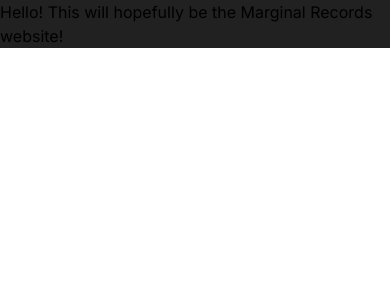
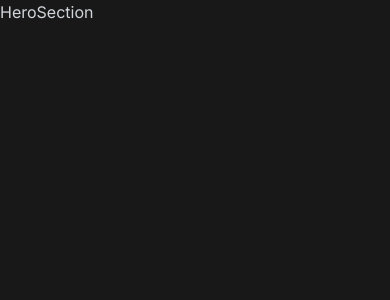
Before and after one commit to SteveVanSteve/marginal-records, a Next.js app: page / in a window 390 px wide. Shown: the top 300 px of the page. Built offline with nearby package versions, Linux system fonts and the light colour scheme.

Commit message:
Basic colour set up (change later down the line)

```diff
--- /dev/null
+++ b/app/Components/Sections/HeroSection/HeroSection.tsx
@@ -0,0 +1,9 @@
+import React from 'react'
+
+function HeroSection() {
+  return (
+    <div>HeroSection</div>
+  )
+}
+
+export default HeroSection
--- a/app/globals.css
+++ b/app/globals.css
@@ -2,9 +2,7 @@
 @tailwind components;
 @tailwind utilities;
 
-
-
-:root{
+:root {
   --colour--bg-1: #181818;
   --colour--bg-2: #212121;
   --colour--bg-3: #252525;
@@ -14,5 +12,78 @@
 }
 
 body {
-  backgroud-color: var(--colour--bg-1);
+  background-color: var(--colour--bg-1);
+  @apply text-gray-300;
 }
+
+h3 {
+  @apply text-2xl font-bold text-gray-200;
+}
+
+input,
+textarea {
+  @apply bg-transparent border-2 border-colour-2 rounded-xl;
+}
+
+body::-webkit-scrollbar {
+  width: 7px;
+}
+
+body::-webkit-scrollbar-thumb {
+  background-color: var(--colour--bg-4);
+  border-radius: 7px;
+}
+
+body::-webkit-scrollbar-track {
+  background-color: var(--colour--bg-2);
+}
+
+h1 {
+  @apply text-3xl font-bold text-white;
+}
+
+.gradient-purple {
+  display: inline-block;
+  background: radial-gradient(
+    80.97% 80.37% at 56.01% 19.03%,
+    rgb(151, 89, 245) 0%,
+    rgb(114, 99, 243) 99.23%
+  );
+}
+
+.scrolling-text {
+  line-height: 1.2;
+}
+
+.cta-button {
+  @apply inline-block px-8 py-4 text-white font-semibold bg-gradient-to-r from-purple-500 to-indigo-500 rounded-[2rem] overflow-hidden;
+}
+
+.blob {
+  position: absolute;
+  bottom: -4rem;
+  right: -3.5rem;
+  width: 6rem;
+  height: 6rem;
+  background: white;
+  border-radius: 50%;
+  opacity: 0.5;
+  transition: 0.4s ease-in-out;
+}
+
+.cta-button:hover .blob {
+  transform: scale(1.8);
+}
+
+.cta-button:hover {
+  @apply bg-gradient-to-r from-purple-600 to-indigo-600;
+}
+
+.mouse-animation {
+  @apply w-[38px] h-[68px] border rounded-full animate-bounce;
+}
+
+/*Media Queries*/
+.mq-sections {
+  @apply px-6 md:px-8 lg:px-16 xl:px-[18rem];
+}
--- a/app/page.tsx
+++ b/app/page.tsx
@@ -1,5 +1,7 @@
+import HeroSection from "./Components/Sections/HeroSection/HeroSection";
+
 export default function Home() {
-  return <main className="bg-2">
-    <h1>Hello! This will hopefully be the Marginal Records website!</h1>
+  return <main>
+    <HeroSection />
   </main>;
 }
```
Also changed, not shown: tailwind.config.ts (line endings or trailing spaces).
